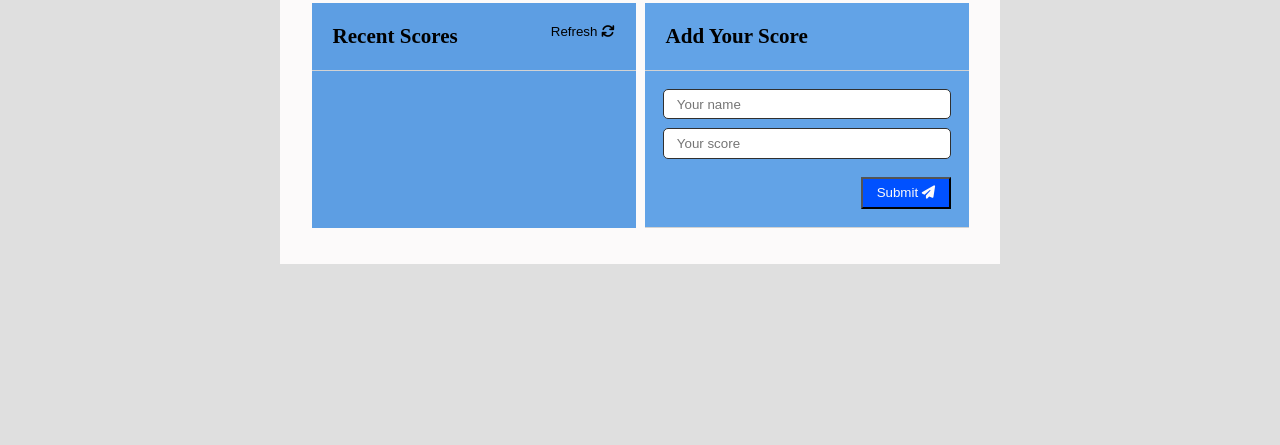
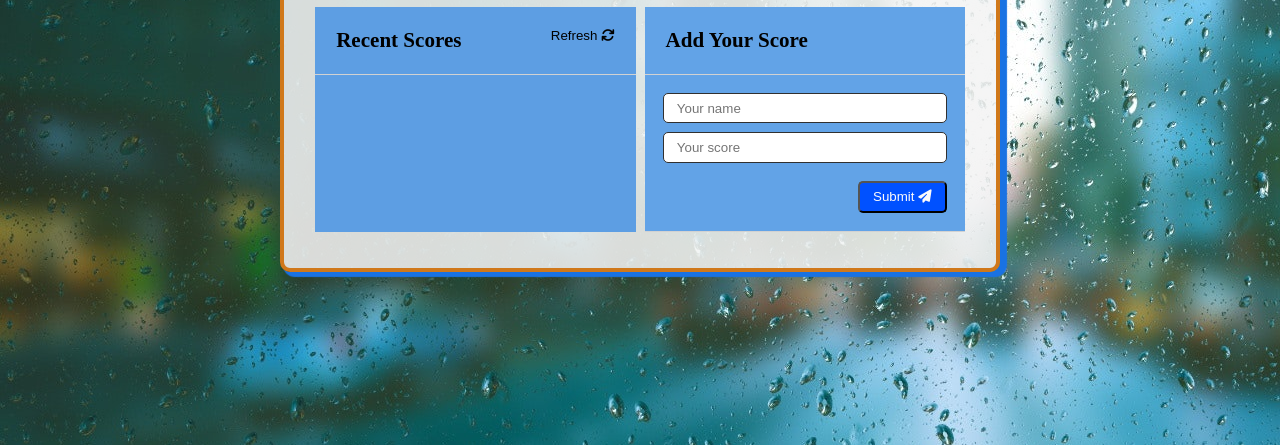
Before and after one commit to chudisoft/leaderboard, a website with bundled scripts: page src/index.html in a window 1280 px wide. Shown: the part 375-820 px from the top of the page. Built offline with nearby package versions, Linux system fonts and the light colour scheme; no server answers.

Commit message:
Update styles

```diff
--- a/package.json
+++ b/package.json
@@ -1,7 +1,7 @@
 {
   "name": "leaderboard",
   "version": "1.0.0",
-  "description": "<a name=\"readme-top\"></a>\r <div align=\"center\">\r   <img src=\"assets/images/logo.png\" alt=\"logo\" width=\"140\"  height=\"auto\" />\r   <br/>",
+  "description": "A project that allows one to set player scores",
   "main": "index.js",
   "keywords": [],
   "author": "",
--- a/src/style.css
+++ b/src/style.css
@@ -5,7 +5,7 @@
 }
 
 body {
-  background-color: #dfdfdf;
+  background-image: url('../assets/images/pexels.jpg');
   min-height: 100vh;
 }
 
@@ -87,11 +87,14 @@ button:hover {
 }
 
 #leadboard-section {
-  background-color: #fcfafa;
+  background-color: #f4f4f4de;
   width: 40em;
   max-width: 90%;
   font-size: large;
   padding: 2em 0;
+  border-radius: 10px;
+  border: #d0781a solid 4px;
+  box-shadow: 5px 3px 1px 2px #1972e3;
 }
 
 #leadboard-section h2 {
@@ -163,6 +166,7 @@ button:hover {
 .btn-primary {
   color: #fcfafa;
   background-color: rgb(0, 81, 255);
+  border-radius: 5px;
 }
 
 .typewriter h1 {
```
Also changed, not shown: assets/images/pexels.jpg (added), dist/cc1e3bb23021cc3c0496.jpg (added), dist/index.bundle.js, dist/runtime.bundle.js, src/assets/images/pexels.jpg (added).
